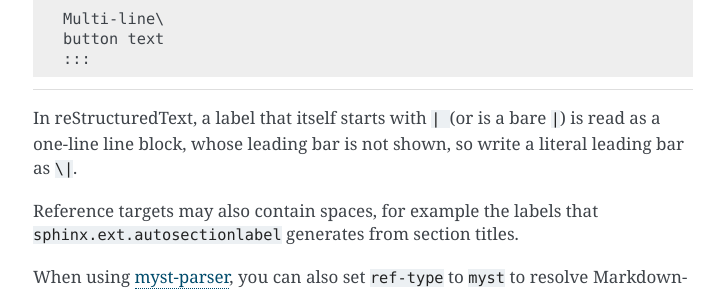
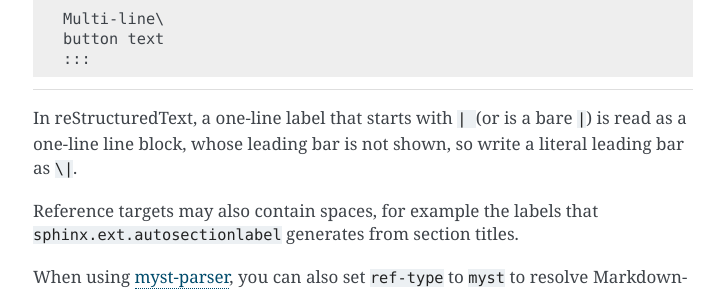
Before and after one commit to executablebooks/sphinx-design, a Sphinx documentation site: the page built from docs/badges_buttons.md, in a window 1280 px wide and 900 px high, scrolled down 3102 px. Shown: the part 154-448 px from the top of the window, without its empty margins (387-1112 px from the left). Built offline with Sphinx 7.4.7, drawn with Linux system fonts in a browser that asks for light colours; nearby versions of some CDN libraries.

Commit message:
📚 DOCS: Buttons: say the leading-bar rule is for a one-line label
A two-line label whose second line is plain text is not a line block,
so its leading bar is shown.

`````diff
--- a/docs/badges_buttons.md
+++ b/docs/badges_buttons.md
@@ -214,7 +214,7 @@ button text
 ```
 ````
 
-In reStructuredText, a label that itself starts with `| ` (or is a bare `|`) is read
+In reStructuredText, a one-line label that starts with `| ` (or is a bare `|`) is read
 as a one-line line block, whose leading bar is not shown, so write a literal leading
 bar as `\|`.
 
`````
